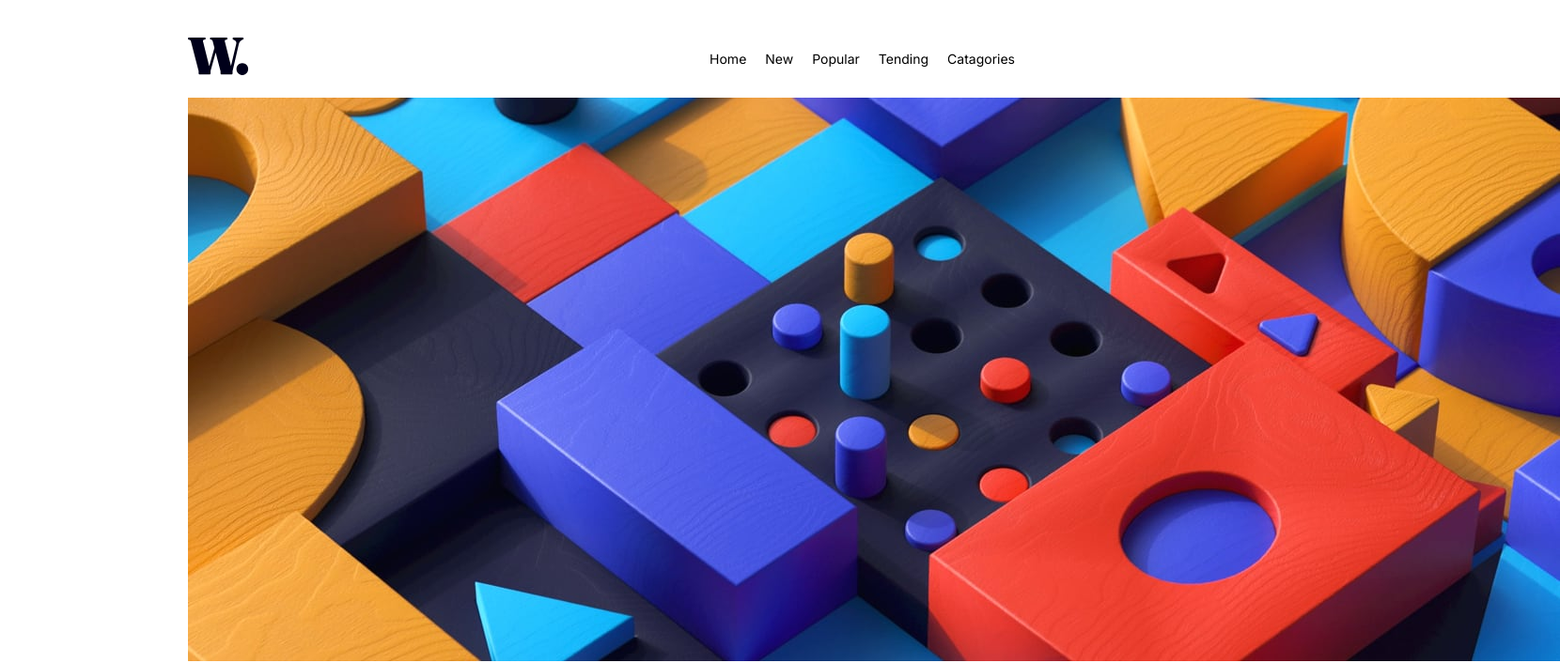
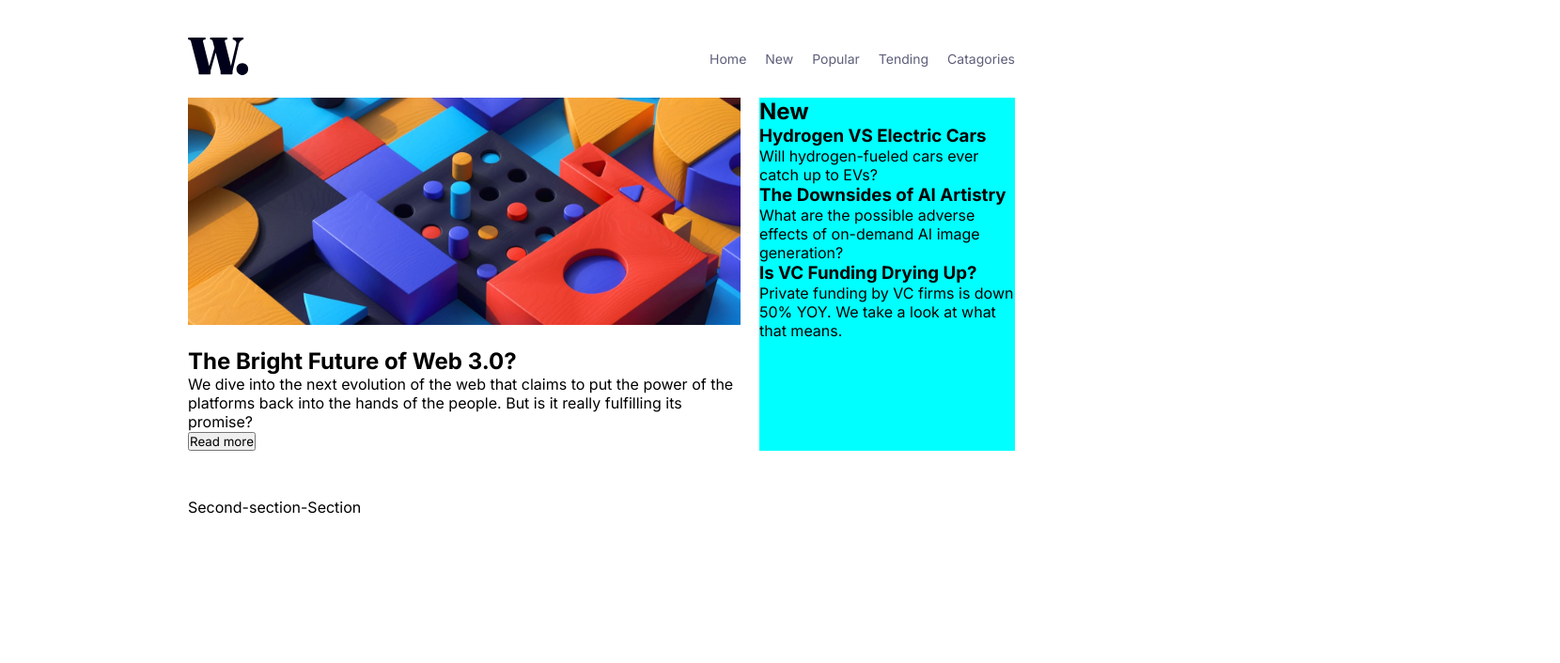
Before and after one commit to 007khun159/HM__Hompage, a React (Vite) app in the folder Fm_Homepage/: page / in a window 1280 px wide. Shown: the top 706 px of the page at 94% size, 1660 px wide, since content can reach past the window. Built offline with nearby package versions, Linux system fonts and the light colour scheme.

Commit message:
Aside_card

```diff
--- a/Fm_Homepage/src/App.jsx
+++ b/Fm_Homepage/src/App.jsx
@@ -1,21 +1,16 @@
 import './styles/style.css'
-
-
 import Logo from './assets/images/logo.svg'
 import Desktop_Web from './assets/images/image-web-3-desktop.jpg'
 import Mobile_Web from './assets/images/image-web-3-mobile.jpg'
 
 function App() {
-
-
   return (
     <div>
-
       <div className="container">
-
+        <header>
           <nav>
             <div className="logo">
-                <img src={Logo}/>
+              <img src={Logo} alt="Logo" />
             </div>
             <div className="links">
               <a href='#'>Home</a>
@@ -25,16 +20,13 @@ function App() {
               <a href='#'>Catagories</a>
             </div>
           </nav>
+        </header>
 
         <section className="hero-section">
           <div className="first-section">
-
             <div className="hero-img">
-
-                          <img src={Desktop_Web}/>
-                          <img src={Mobile_Web}/>
-
-                        </div>
+              <img className='desktop_img' src={Desktop_Web} alt="Desktop Web" />
+              <img className='mobile_img' src={Mobile_Web} alt="Mobile Web" />
             </div>
             <div className="intro">
               <h1>The Bright Future of Web 3.0?</h1>
@@ -50,30 +42,22 @@ function App() {
             <aside className='news'>
               <h2>New</h2>
               <div className="card">
-                          <h3></h3>
-                          <p></p>
+                <h3>Hydrogen VS Electric Cars</h3>
+                <p>Will hydrogen-fueled cars ever catch up to EVs?</p>
               </div>
               <div className="card">
-                          <h3></h3>
-                          <p></p>
+                <h3>The Downsides of AI Artistry</h3>
+                <p>What are the possible adverse effects of on-demand AI image generation?</p>
               </div>
               <div className="card">
-                          <h3></h3>
-                          <p></p>
+                <h3>Is VC Funding Drying Up?</h3>
+                <p>Private funding by VC firms is down 50% YOY. We take a look at what that means.</p>
               </div>
             </aside>
-                      <div className="second-section">
-
           </div>
-
-
-
-
+          <div className="second-section">Second-section-Section</div>
         </section>
-
-
       </div>
-
     </div>
   )
 }
--- a/Fm_Homepage/src/styles/style.css
+++ b/Fm_Homepage/src/styles/style.css
@@ -1,62 +1,94 @@
 @import url('https://fonts.googleapis.com/css2?family=Inter:wght@400;700;800&display=swap');
-
 
 *,
 *::before,
-*::after
-{
+*::after {
   margin: 0;
   padding: 0;
   box-sizing: border-box;
   font-family: 'Inter', sans-serif;
-    background-color: var(hsl(233, 8%, 79%));
+  /* background-color: var(--grayish-blue); */
 }
 
-:root{
-    --soft-orange:hsl(35, 77%, 62%);
-    --soft-red:hsl(5, 85%, 63%);
-    --off-white:hsl(36, 100%, 99%);
-    --grayish-blue: hsl(233, 8%, 79%)
-    --dark-grayish-blue: hsl(236, 13%, 42%)
-    --very-dark-blue: hsl(240, 100%, 5%)
+:root {
+  --soft-orange: hsl(35, 77%, 62%);
+  --soft-red: hsl(5, 85%, 63%);
+  --off-white: hsl(36, 100%, 99%);
+  --grayish-blue: hsl(233, 8%, 79%);
+  --dark-grayish-blue: hsl(236, 13%, 42%);
+  --very-dark-blue: hsl(240, 100%, 5%);
 }
 
-
-.container{
-    margin:auto;
+.container {
+  margin: auto;
   max-width: 1440px;
   padding: 40px 200px;
   font-weight: 400;
-
-
-
 }
 
-nav{
+/* Navbar */
+nav {
   display: flex;
   align-items: center;
   justify-content: space-between;
   margin-bottom: 20px;
 }
 
-
-nav a{
+nav a {
   text-decoration: none;
-    color: var( --dark-grayish-blue);
+  color: var(--dark-grayish-blue);
   font-size: 14px;
   margin-right: 20px;
+}
 
+nav a:hover {
+  color: var(--soft-orange);
+}
+
+nav a:last-child {
+  margin-right: 0;
+}
+
+/* Hero-Section */
+.mobile_img {
+  display: none;
+}
+
+.hero-section {
+  display: grid;
+  grid-gap: 50px;
+}
+
+.first-section {
+  display: grid;
+  grid-gap: 20px;
+  grid-template-areas:
+    "hero-img hero-img hero-img news"
+    "hero-img hero-img hero-img news"
+    "intro intro intro news";
 }
 
 
-nav a:hover{
-    color: var(--soft-orange);
-
+.hero-img{
+    grid-area: hero-img;
 }
 
 
-nav a:last-child{
-    margin-right: 0;
+.hero-img img {
+    width: 100%;
+}
 
 
+
+.news {
+    grid-area: news;
+    background-color: aqua;
 }
+
+
+
+
+
+.intro{
+    grid-area: intro;
+}
```
Lines whose indentation alone changed are shown as unchanged.
